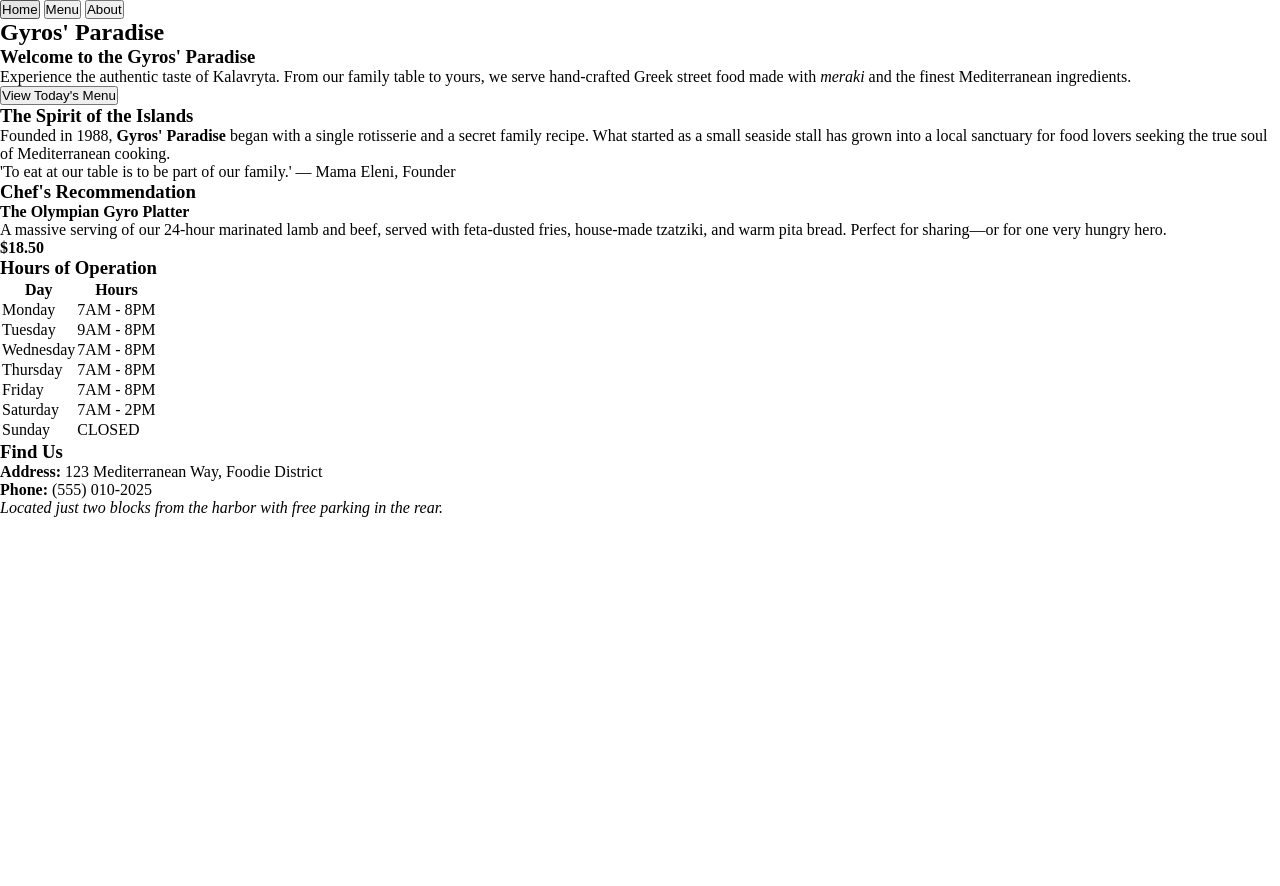
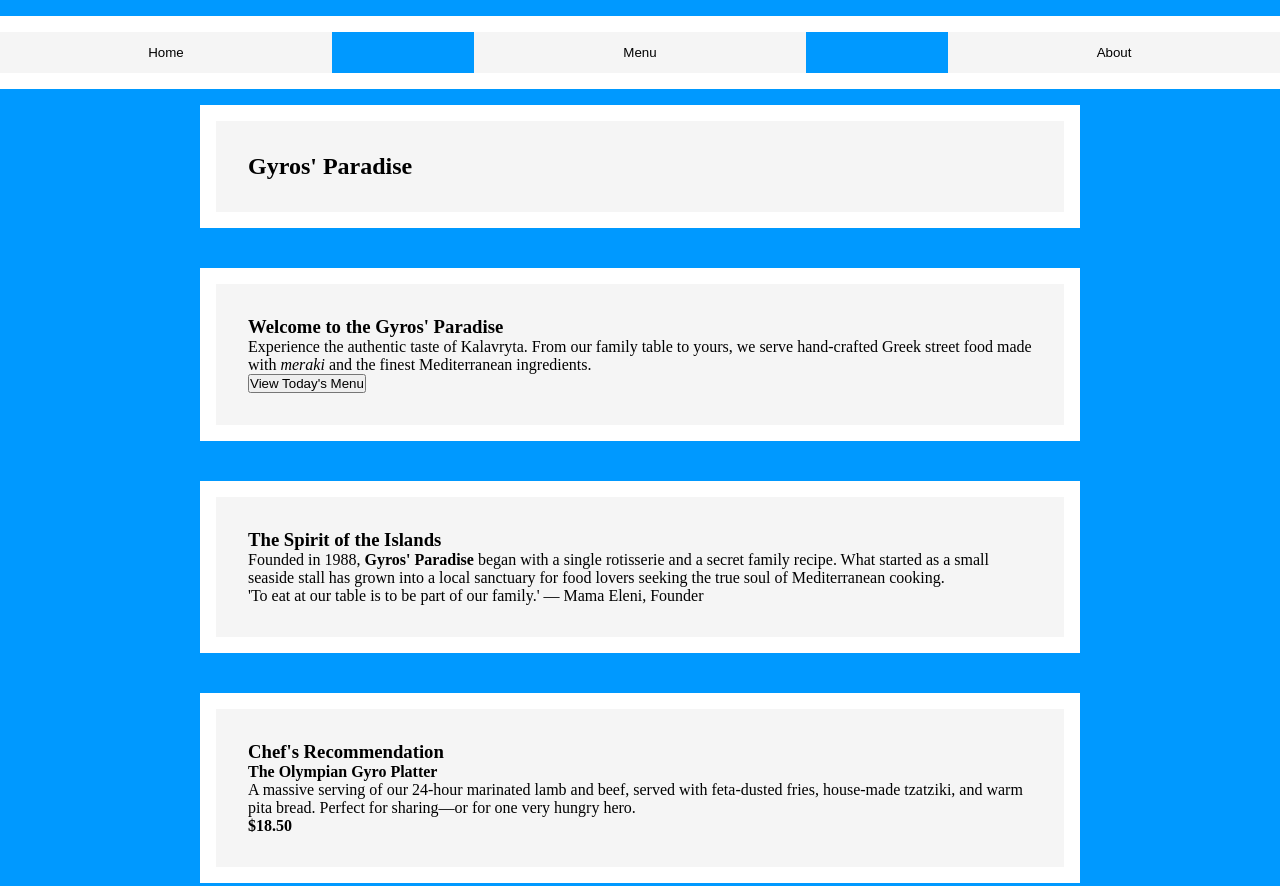
Before and after one commit to isi-code/odin-restaurant-page, a website built with webpack: page src/template.html in a window 1280 px wide. Shown: the top 886 px of the page. Before the commit the page ends 800 px from the top, so only its background shows below. Built offline with nearby package versions, Linux system fonts and the light colour scheme.

Commit message:
Add simple navigation and body style

```diff
--- a/src/restaurant-styles.css
+++ b/src/restaurant-styles.css
@@ -3,3 +3,44 @@
 	padding: 0;
 	margin: 0;
 }
+
+body{
+	background-color: rgb(0, 153, 255);
+}
+
+header {
+	margin:1rem 0;
+}
+
+nav{
+	display:flex;
+	gap: calc((100% / 3) / 3);
+	border-top:1rem white solid;
+	border-bottom:1rem white solid;
+}
+
+nav button {
+	flex: 1;
+	cursor: pointer;
+	padding: 0.8rem 2rem;
+	background: whitesmoke;
+	border: none;
+}
+
+nav button:hover { background: white; }
+
+#content {
+	display: flex;
+	flex-direction: column;
+	justify-content: center;
+	gap: 2.5rem;
+	width: 80%;
+	max-width: 55rem;
+	margin: auto;
+}
+
+#content section {
+	background-color: whitesmoke;
+	padding: 2rem;
+	border: 1rem white solid;
+}
```
